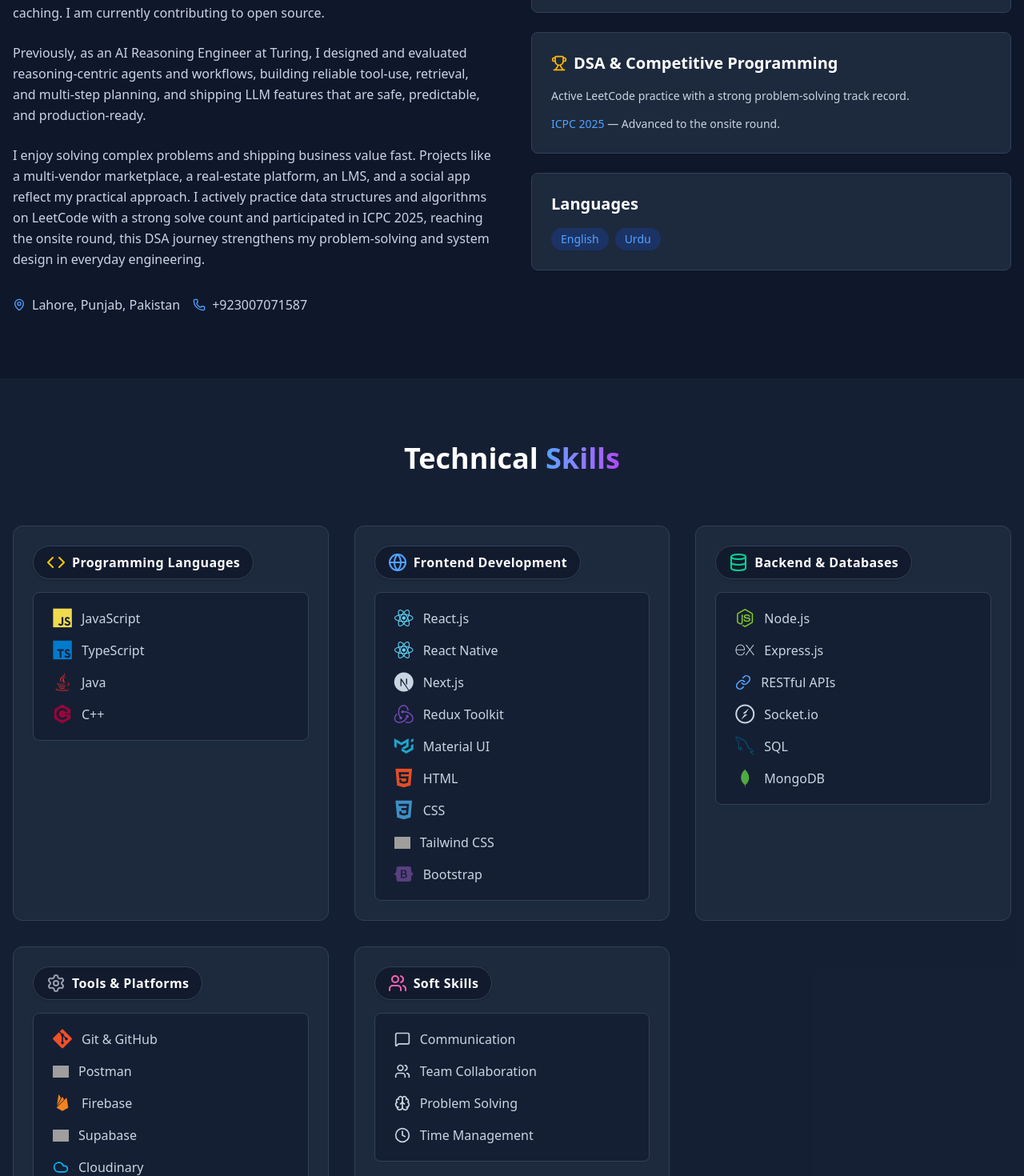
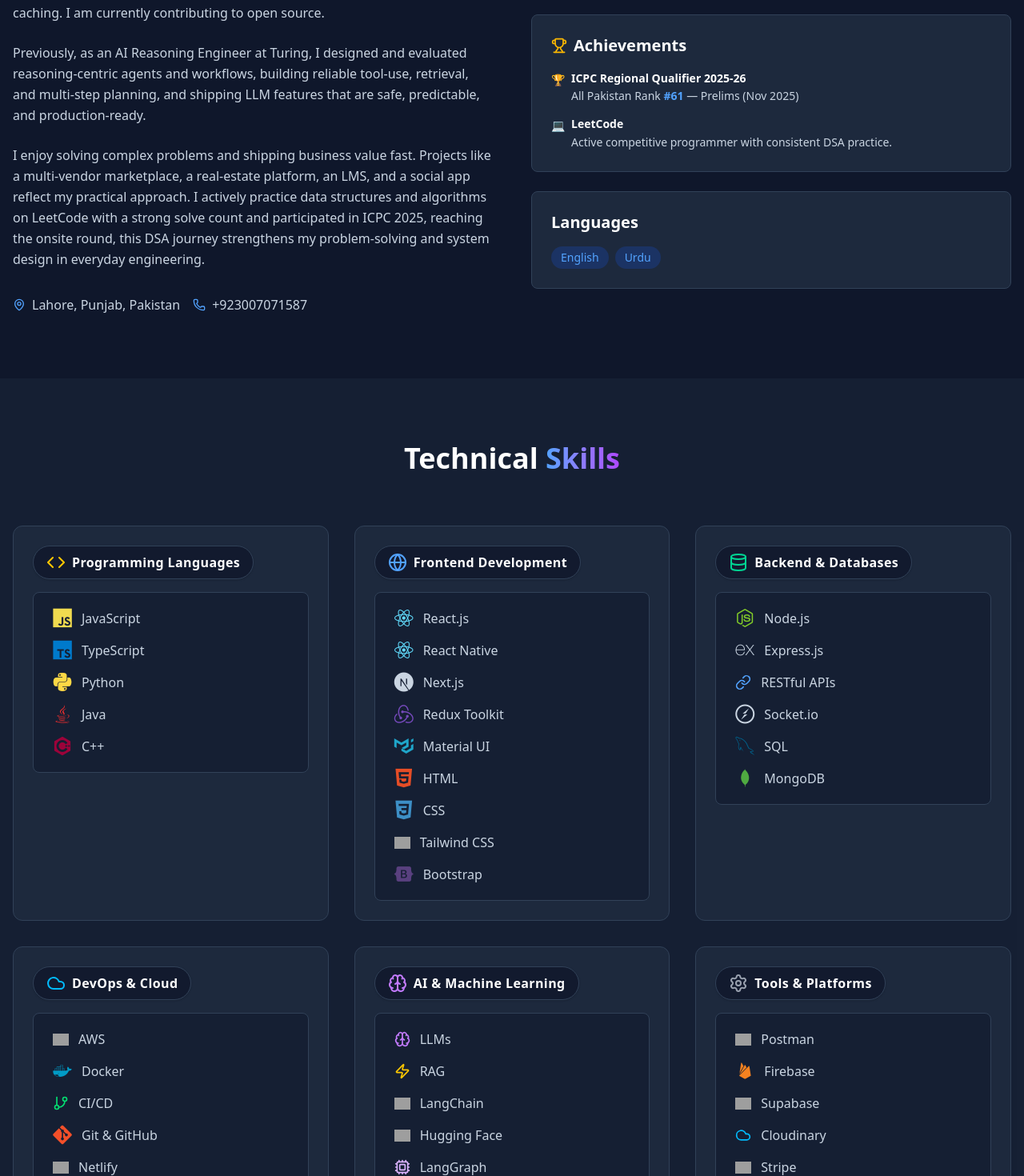
Before and after one commit to Anasyaseen92/MyPorfolio, a React (Vite) app: page / in a window 1280 px wide. Shown: the part 1330-2800 px from the top of the page at 80% size. Built offline with nearby package versions, Linux system fonts and the light colour scheme; grey boxes are pictures that could not be loaded.

Commit message:
added AI/ML and open source experience

```diff
--- a/src/App.jsx
+++ b/src/App.jsx
@@ -26,6 +26,9 @@
   Briefcase,
   Download,
   Trophy,
+  Cpu,
+  GitBranch,
+  Zap,
 } from "lucide-react";
 import skills from "./skillsData/skills";
 import Projects from "./components/Projects";
@@ -175,7 +178,11 @@
                 Full Stack Engineer
               </p>
               <p className="text-lg text-slate-400 max-w-2xl mx-auto mb-8">
-                I am a full-stack engineer. I build web and mobile apps with the MERN stack, Next.js, and React Native. I have worked on real projects from front end to backend and making things run smoothly. I like solving problems and practice DSA on LeetCode; I also competed in ICPC 2025 and made it to the onsite round. Right now I am contributing to open source. Before that I was an AI Reasoning Engineer at Turing, working on agents and tool-use workflows so LLM features could be shipped to production.
+                Full-stack engineer with hands-on experience in MERN stack, Next.js, and React Native with real production experience.
+I have built production apps with payments, real-time features, and role-based auth. On the DevOps side I work with
+AWS, Docker, kubernetes and CI/CD pipelines. On top of that I have done AI coursework covering LLMs, RAG, and
+LangGraph, and got real evaluation experience at Turing. I do open source on the side and I am actively looking for a job
+where I can grow and contribute from day one.
               </p>
             </div>
 
@@ -306,11 +313,23 @@
                 <div className="bg-slate-800 p-6 rounded-lg border border-slate-700">
                   <h4 className="text-xl font-semibold mb-4 flex items-center gap-2">
                     <Trophy className="text-amber-400" size={20} />
-                    DSA & Competitive Programming
+                    Achievements
                   </h4>
                   <div className="space-y-3 text-slate-300 text-sm leading-relaxed">
-                    <p>Active LeetCode practice with a strong problem-solving track record.</p>
-                    <p><span className="text-blue-400 font-medium">ICPC 2025</span> — Advanced to the onsite round.</p>
+                    <div className="flex items-start gap-2">
+                      <span className="text-amber-400 font-bold mt-0.5">🏆</span>
+                      <div>
+                        <p className="font-semibold text-white">ICPC Regional Qualifier 2025-26</p>
+                        <p>All Pakistan Rank <span className="text-blue-400 font-semibold">#61</span> — Prelims (Nov 2025)</p>
+                      </div>
+                    </div>
+                    <div className="flex items-start gap-2">
+                      <span className="text-blue-400 font-bold mt-0.5">💻</span>
+                      <div>
+                        <p className="font-semibold text-white">LeetCode</p>
+                        <p>Active competitive programmer with consistent DSA practice.</p>
+                      </div>
+                    </div>
                   </div>
                 </div>
 
@@ -348,19 +367,21 @@
                   "Programming Languages": (
                     <Code className="text-yellow-400" size={24} />
                   ),
-
                   "Frontend Development": (
                     <Globe className="text-blue-400" size={24} />
                   ),
-
                   "Backend & Databases": (
                     <Database className="text-emerald-400" size={24} />
                   ),
-
+                  "DevOps & Cloud": (
+                    <Cloud className="text-sky-400" size={24} />
+                  ),
+                  "AI & Machine Learning": (
+                    <Brain className="text-purple-400" size={24} />
+                  ),
                   "Tools & Platforms": (
                     <Settings className="text-gray-400" size={24} />
                   ),
-
                   "Soft Skills": <Users className="text-pink-400" size={24} />,
                 };
 
@@ -435,6 +456,19 @@
                         "PayPal"
                       ),
                     "Socket.io": () => dev("devicon-socketio-original"),
+                    // DevOps & Cloud
+                    "AWS": () => img("https://cdn.simpleicons.org/amazonwebservices/FF9900", "AWS"),
+                    "Docker": () => dev("devicon-docker-plain colored"),
+                    "CI/CD": () => <GitBranch className="text-green-400" size={20} />,
+                    // AI & ML
+                    "LLMs": () => <Brain className="text-purple-400" size={20} />,
+                    "RAG": () => <Zap className="text-yellow-400" size={20} />,
+                    "LangChain": () => img("https://cdn.simpleicons.org/langchain/1C3C3C", "LangChain"),
+                    "Hugging Face": () => img("https://huggingface.co/front/assets/huggingface_logo-noborder.svg", "Hugging Face"),
+                    "LangGraph": () => <Cpu className="text-purple-300" size={20} />,
+                    "Embeddings & Semantic Search": () => <Database className="text-indigo-400" size={20} />,
+                    // Python
+                    "Python": () => dev("devicon-python-plain colored"),
                     // Soft skills
                     "Communication": () => <MessageSquare className="text-slate-300" size={20} />,
                     "Team Collaboration": () => <Users className="text-slate-300" size={20} />,
@@ -498,7 +532,7 @@
                     </div>
                   </div>
                   <div className="text-slate-400 text-sm whitespace-nowrap">
-                    Oct 2025 — Jan 25, 2026
+                    Oct 2025 — Mar 2026
                   </div>
                 </div>
                 <p className="text-slate-300 mt-4 leading-relaxed">
@@ -537,10 +571,10 @@
               <div className="bg-slate-800 p-6 rounded-lg border border-slate-700 hover:border-slate-600 transition-colors">
                 <div className="flex items-start justify-between gap-4">
                   <div className="flex items-start gap-3">
-                    <Briefcase className="text-blue-400 mt-1 flex-shrink-0" size={22} />
+                    <Github className="text-blue-400 mt-1 flex-shrink-0" size={22} />
                     <div>
                       <h3 className="text-xl font-semibold">Open Source Contributor</h3>
-                      <p className="text-slate-300">Open Source</p>
+                      <p className="text-slate-300">Rein — TypeScript & React Remote Desktop App</p>
                     </div>
                   </div>
                   <div className="text-slate-400 text-sm whitespace-nowrap">
@@ -548,8 +582,13 @@
                   </div>
                 </div>
                 <p className="text-slate-300 mt-4 leading-relaxed">
-                  Contributing to open source projects—collaborating with maintainers, shipping features, and engaging with the community.
+                  Contributing to <span className="text-blue-400 font-medium">Rein</span>, a TypeScript and React based remote desktop control application.
                 </p>
+                <ul className="mt-3 space-y-1.5 text-slate-300 text-sm list-disc list-inside pl-2">
+                  <li>Fixed server crashes by adding WebSocket payload validation and input sanitization.</li>
+                  <li>Built dark/light theme switching and improved the special keys UI.</li>
+                  <li>Extended key mappings and fixed keyboard input handling for voice and glide typing.</li>
+                </ul>
               </div>
             </div>
           </div>
@@ -753,7 +792,7 @@
         {/* Footer */}
         <footer className="py-8 px-4 border-t border-slate-700">
           <div className="max-w-7xl mx-auto text-center text-slate-400">
-            <p>&copy; 2025 Ali Shair. All rights reserved.</p>
+            <p>&copy; 2026 Ali Shair. All rights reserved.</p>
           </div>
         </footer>
       </div>
--- a/src/skillsData/skills.js
+++ b/src/skillsData/skills.js
@@ -2,6 +2,7 @@
   "Programming Languages": [
     "JavaScript",
     "TypeScript",
+    "Python",
     "Java",
     "C++"
   ],
@@ -24,14 +25,27 @@
     "SQL",
     "MongoDB"
   ],
+  "DevOps & Cloud": [
+    "AWS",
+    "Docker",
+    "CI/CD",
+    "Git & GitHub",
+    "Netlify",
+    "Vercel"
+  ],
+  "AI & Machine Learning": [
+    "LLMs",
+    "RAG",
+    "LangChain",
+    "Hugging Face",
+    "LangGraph",
+    "Embeddings & Semantic Search"
+  ],
   "Tools & Platforms": [
-    "Git & GitHub",
     "Postman",
     "Firebase",
     "Supabase",
     "Cloudinary",
-    "Netlify",
-    "Vercel",
     "Stripe",
     "PayPal"
   ],
```
